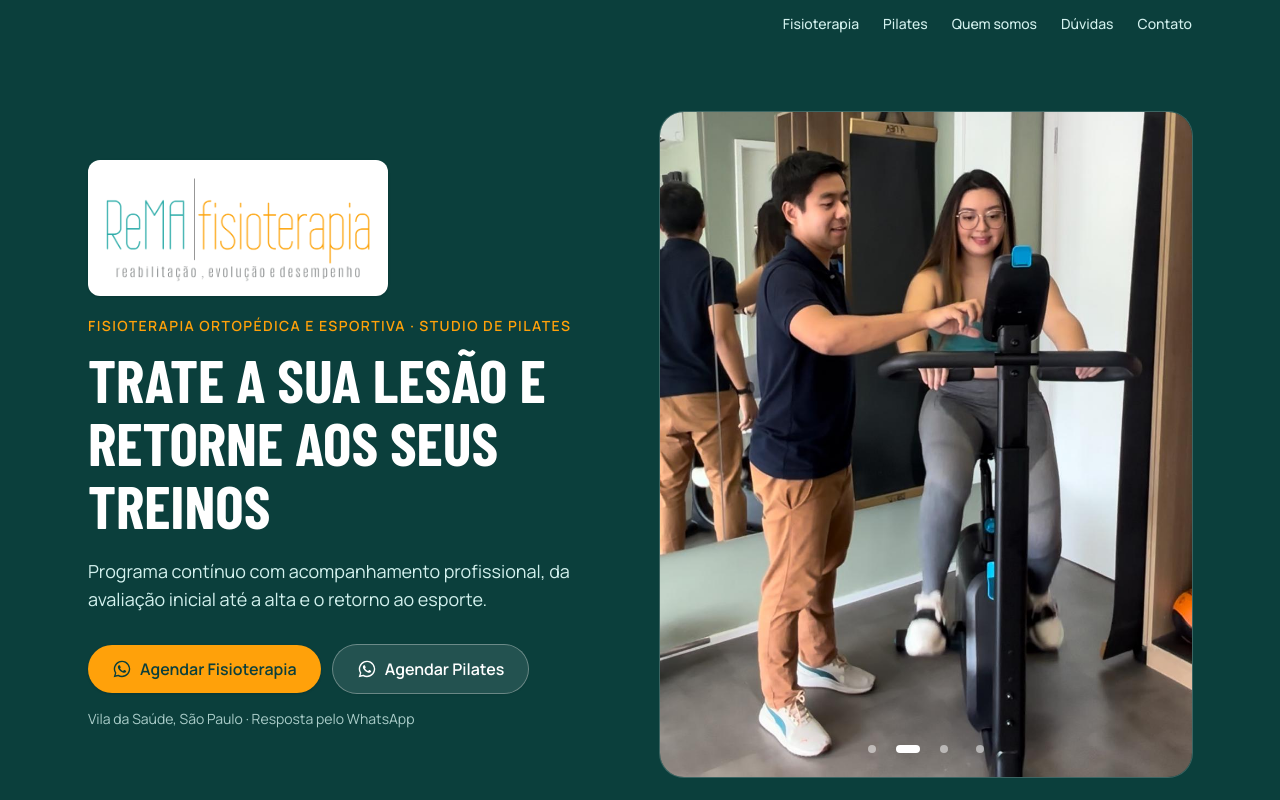
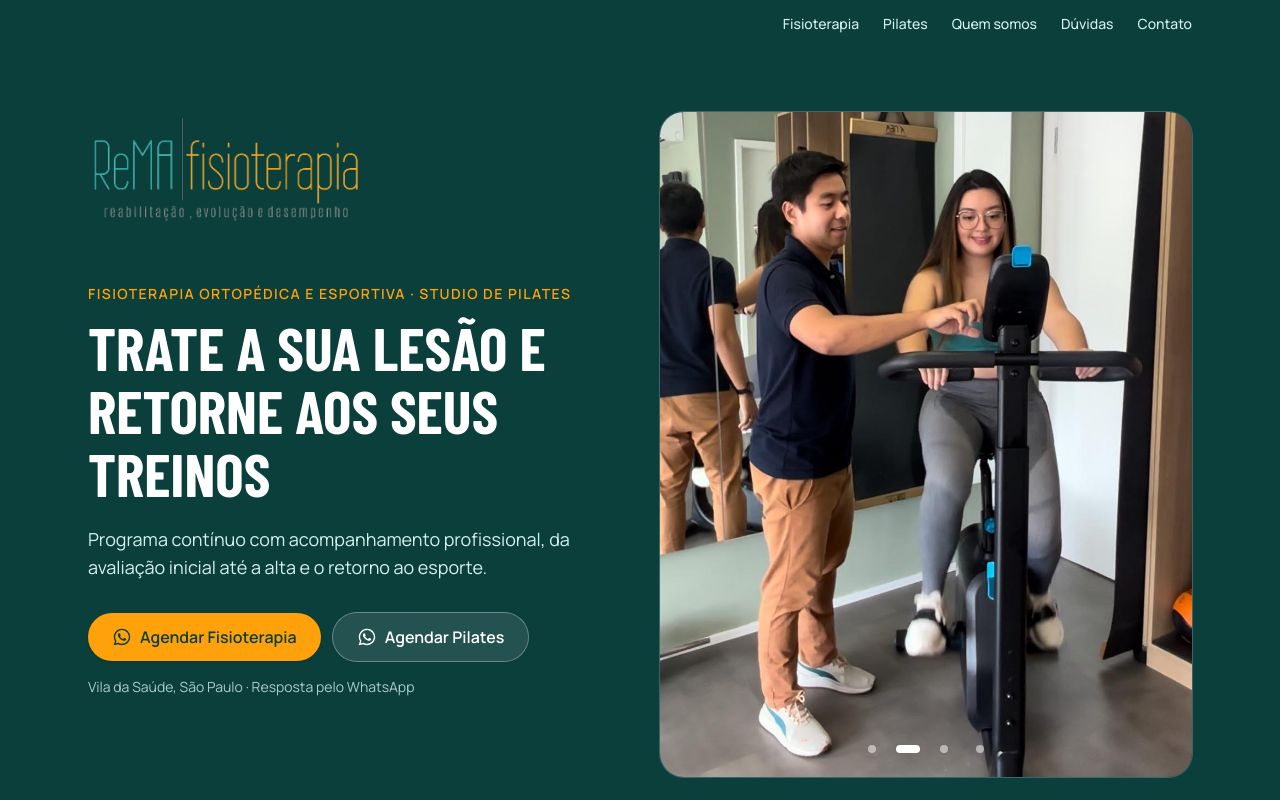
Before and after one commit to souzathg/rema-fisioterapia-website, a Next.js app: page / in a window 1280 px wide. Shown: the top 800 px of the page. Built offline with nearby package versions, Linux system fonts and the light colour scheme.

Commit message:
fix: adjust layout and styling in Hero component

```diff
--- a/src/components/Hero.tsx
+++ b/src/components/Hero.tsx
@@ -6,9 +6,9 @@ import { HeroSlideshow } from "./HeroSlideshow";
 export function Hero() {
   return (
     <section id="inicio" className="relative flex min-h-svh items-center overflow-hidden bg-brand-900 pt-11 text-white lg:pt-12">
-      <div className="mx-auto grid w-full max-w-6xl items-center gap-10 px-4 py-10 sm:px-6 md:grid-cols-2 md:py-16">
+      <div className="mx-auto grid w-full max-w-6xl items-start gap-10 px-4 py-10 sm:px-6 md:grid-cols-2 md:py-16">
         <div>
-          <div className="w-fit rounded-xl bg-white px-3 py-3 shadow-sm">
+          <div className="w-fit rounded-xl pb-5 lg:pb-10">
             <Image src="/images/logo-color.png" alt="ReMA | fisioterapia" width={400} height={162} priority className="h-24 w-auto sm:h-28" />
           </div>
           <p className="mt-5 text-sm font-semibold uppercase tracking-widest text-accent-400">
```
